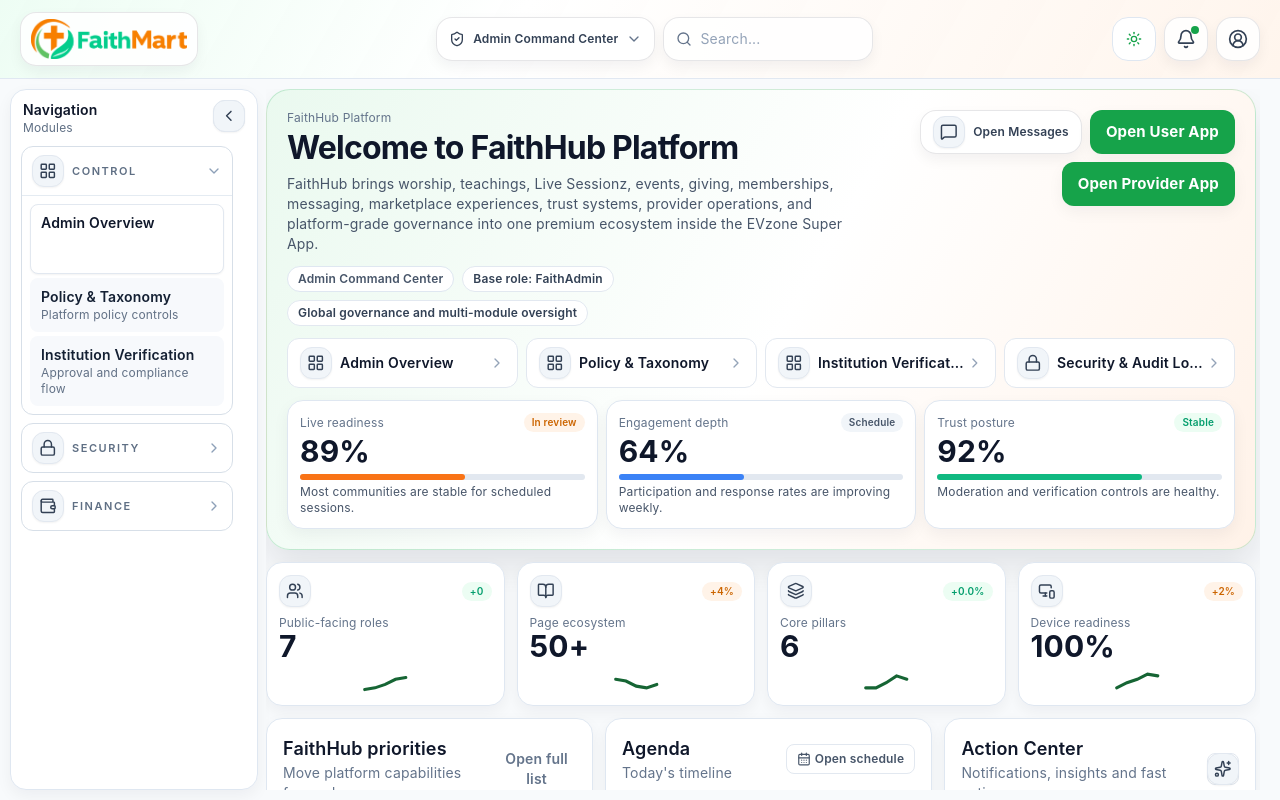
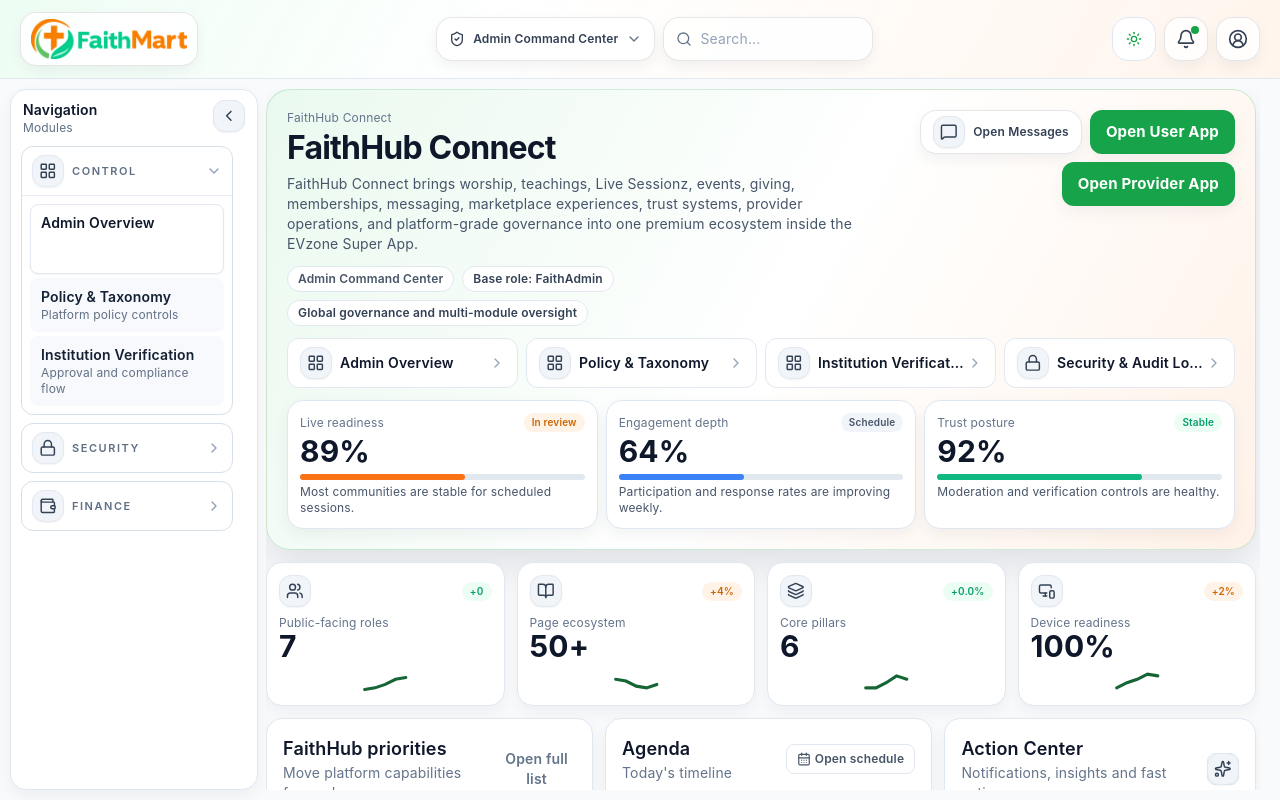
Before and after one commit to ayesigaisaac/FaithHub_MyLiveDealz_Buyer, a React (Vite) app: page / in a window 1280 px wide. Built offline with nearby package versions, Linux system fonts and the light colour scheme.

Commit message:
rebrand landing and metadata to FaithHub Connect

```diff
--- a/index.html
+++ b/index.html
@@ -5,8 +5,8 @@
     <meta name="viewport" content="width=device-width, initial-scale=1.0" />
     <link rel="icon" type="image/png" href="/favicon.png?v=faithmart" />
     <link rel="shortcut icon" href="/favicon.png?v=faithmart" />
-    <title>FaithHub | EVzone</title>
-    <meta name="description" content="FaithHub inside the EVzone Super App" />
+    <title>FaithHub Connect | EVzone</title>
+    <meta name="description" content="FaithHub Connect inside the EVzone Super App" />
   </head>
   <body class="bg-[#f2f2f2]">
     <div id="root"></div>
--- a/src/constants/faithHubTone.ts
+++ b/src/constants/faithHubTone.ts
@@ -57,7 +57,7 @@
   },
   publicShell: {
     hero: {
-      title: "Welcome to FaithHub Platform",
+      title: "FaithHub Connect",
       viewingAs: "Viewing as FaithHub User",
       openMessages: "Open Messages",
     },
--- a/src/pages/public/FaithHubLandingPageV2.tsx
+++ b/src/pages/public/FaithHubLandingPageV2.tsx
@@ -1081,10 +1081,10 @@
             <div className="p-4 sm:p-5">
               <div className="flex flex-col gap-3 xl:flex-row xl:items-start xl:justify-between">
                 <div className="min-w-0">
-                  <div className="text-xs text-slate-500">FaithHub Platform</div>
+                  <div className="text-xs text-slate-500">FaithHub Connect</div>
                   <h1 className="mt-1 text-3xl font-bold tracking-tight text-slate-900 sm:text-[2rem]">{copy.hero.title}</h1>
                   <p className="mt-2 max-w-3xl text-sm text-slate-600">
-                    FaithHub brings worship, teachings, Live Sessionz, events, giving, memberships, messaging,
+                    FaithHub Connect brings worship, teachings, Live Sessionz, events, giving, memberships, messaging,
                     marketplace experiences, trust systems, provider operations, and platform-grade governance into one
                     premium ecosystem inside the EVzone Super App.
                   </p>
```
